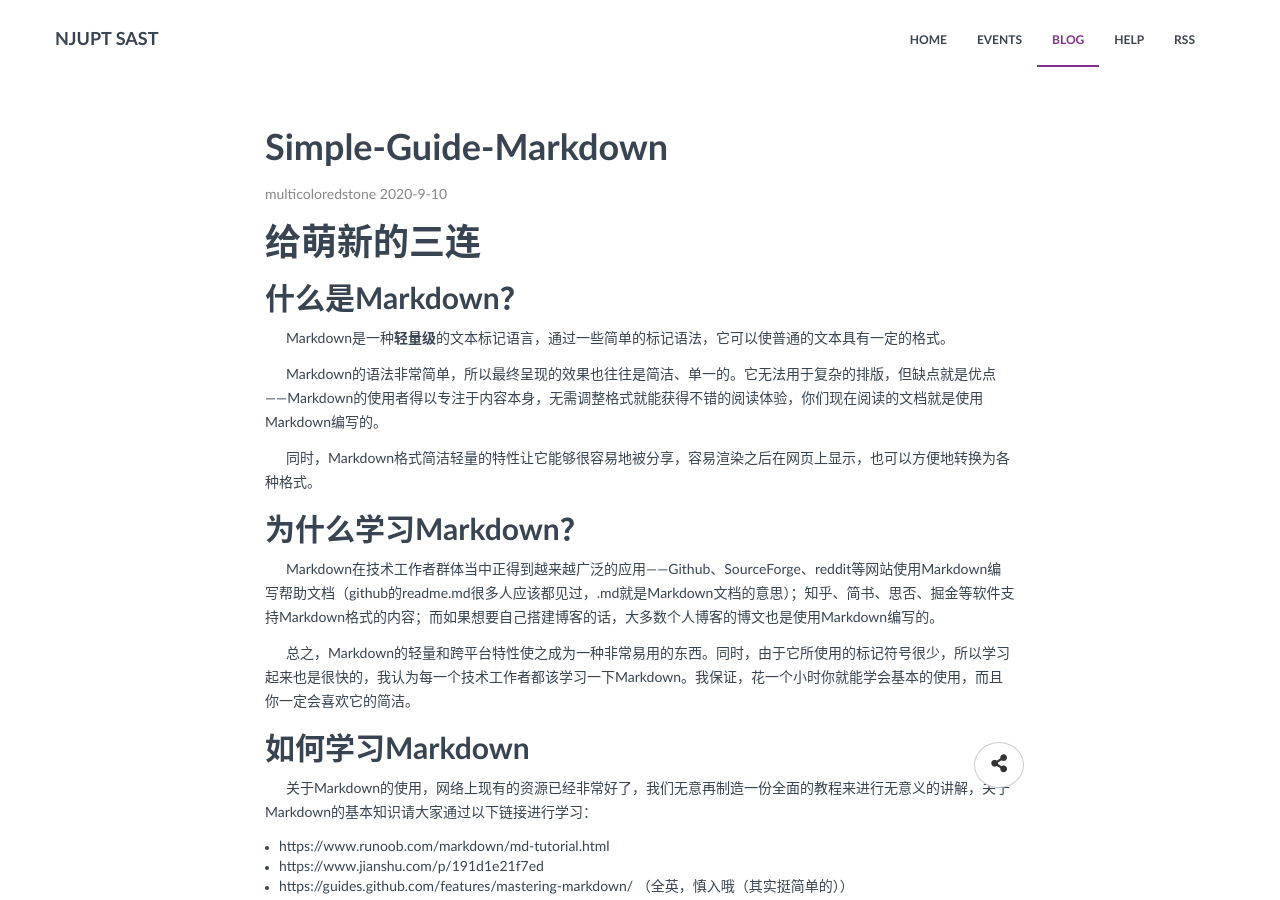
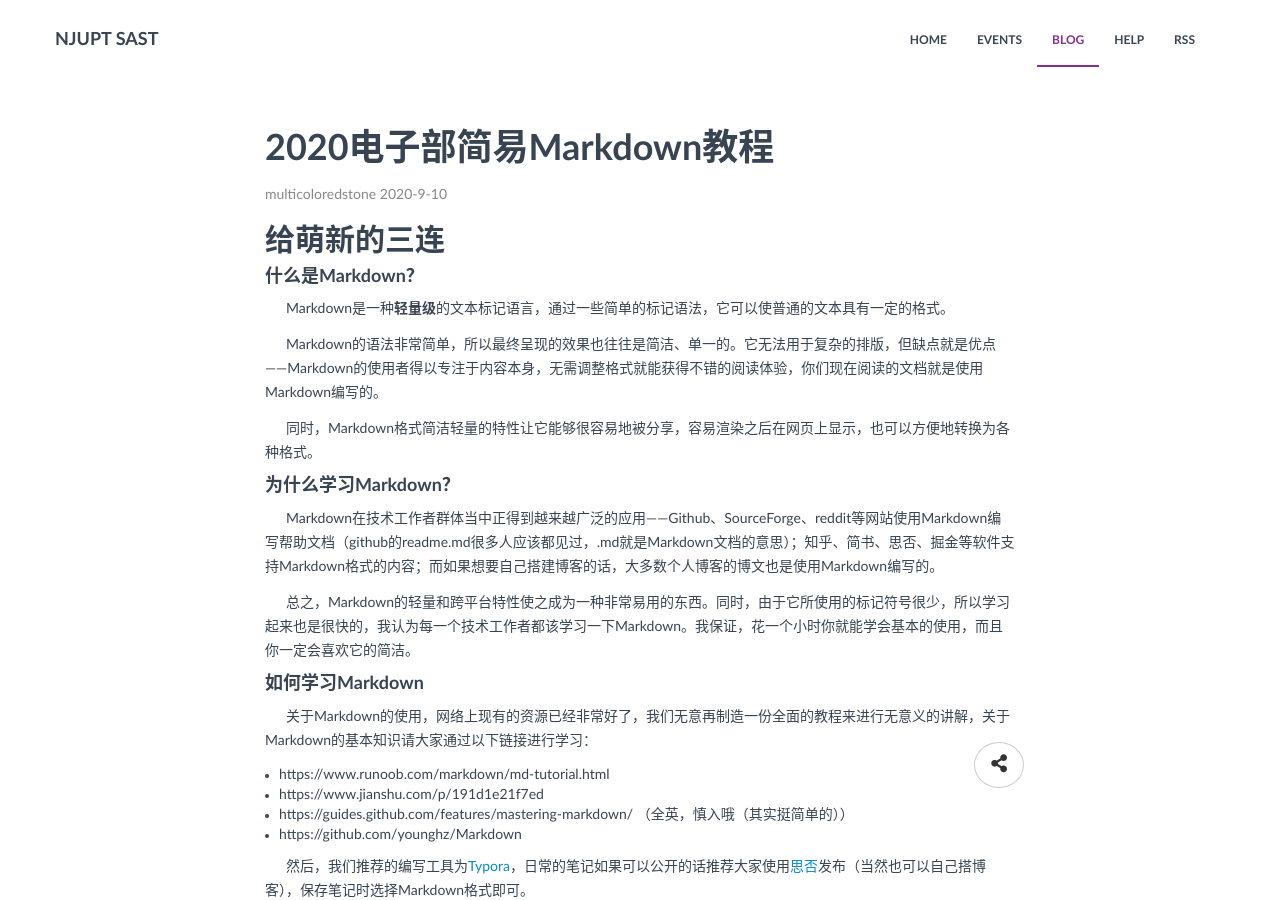
Before and after one commit to NJUPT-SAST/info, a Jekyll site: the page built from _posts/blog/2020-12-13-Simple-Guide-Markdown.md, in a window 1280 px wide and 900 px high. Built offline with Jekyll 4.4.1, drawn with Linux system fonts in a browser that asks for light colours.

Commit message:
add a md

````diff
--- a/_posts/blog/2020-12-13-Simple-Guide-Markdown.md
+++ b/_posts/blog/2020-12-13-Simple-Guide-Markdown.md
@@ -1,20 +1,20 @@
 ---
  layout: post
- title: Simple-Guide-Markdown
+ title: 2020电子部简易Markdown教程
  date: 2020-9-10
  author: multicoloredstone
  permalink: /blog/2020/Simple-Guide-Markdown
  categories:
      - blog
- tags: <TAG1> <TAG2> ...
- thumb: <LINK-TO-THUMB>
+ tags: Markdown
 
- excerpt: <DESCRIPTION>
 ---
 
-# 给萌新的三连
+<!--more-->
 
-## 什么是Markdown？
+## 给萌新的三连
+
+#### 什么是Markdown？
 
 &emsp;&emsp;Markdown是一种**轻量级**的文本标记语言，通过一些简单的标记语法，它可以使普通的文本具有一定的格式。
 
@@ -22,13 +22,13 @@
 
 &emsp;&emsp;同时，Markdown格式简洁轻量的特性让它能够很容易地被分享，容易渲染之后在网页上显示，也可以方便地转换为各种格式。
 
-## 为什么学习Markdown？
+#### 为什么学习Markdown？
 
 &emsp;&emsp;Markdown在技术工作者群体当中正得到越来越广泛的应用——Github、SourceForge、reddit等网站使用Markdown编写帮助文档（github的readme.md很多人应该都见过，.md就是Markdown文档的意思）；知乎、简书、思否、掘金等软件支持Markdown格式的内容；而如果想要自己搭建博客的话，大多数个人博客的博文也是使用Markdown编写的。
 
 &emsp;&emsp;总之，Markdown的轻量和跨平台特性使之成为一种非常易用的东西。同时，由于它所使用的标记符号很少，所以学习起来也是很快的，我认为每一个技术工作者都该学习一下Markdown。我保证，花一个小时你就能学会基本的使用，而且你一定会喜欢它的简洁。
 
-## 如何学习Markdown
+#### 如何学习Markdown
 
 &emsp;&emsp;关于Markdown的使用，网络上现有的资源已经非常好了，我们无意再制造一份全面的教程来进行无意义的讲解，关于Markdown的基本知识请大家通过以下链接进行学习：
 
@@ -39,7 +39,7 @@
 
 &emsp;&emsp;然后，我们推荐的编写工具为[Typora](https://typora.io/)，日常的笔记如果可以公开的话推荐大家使用[思否](https://segmentfault.com/)发布（当然也可以自己搭博客），保存笔记时选择Markdown格式即可。
 
-# Markdown在电子部日常中的使用
+### Markdown在电子部日常中的使用
 
 &emsp;&emsp;如果你全面地浏览了我们给出的链接中的内容，那么你可能会觉得“好像Markdown学习来还有一点复杂？”
 
@@ -49,15 +49,13 @@
 
 &emsp;&emsp;首先，说一下最常用的元素——其实就五个——标题、列表、图片、超链接、代码。
 
-# 最常用元素解析
+### 最常用元素解析
 
-
-
-## 一、标题
+#### 一、标题
 
 &emsp;&emsp;在Typora里面（之后的说明都默认在Typora中进行），敲一个`#`出来，然后敲一下空格，接下来输入的一行就算是标题文字了，`#`号的多少用于区分标题的层级，支持六级标题。
 
-## 二、列表
+#### 二、列表
 
 &emsp;&emsp;列表可以分为有序列表和无序列表。
 
@@ -77,19 +75,19 @@
 
 &emsp;&emsp;输入一个数字 + `.`(英文句号)然后**"空格/Tab"**可以开始一个有序列表，其他操作与无序列表相同。
 
-## 三、图片
+#### 三、图片
 
 &emsp;&emsp;推荐使用这样的方式插入图片：输入`![]()`（注意是英文括号），然后将图片路径输入到圆括号中，为了方便管理，推荐在本地书写文档时为每份笔记分配一个文件夹，然后在其下建立一个图片文件夹（比如“Picture” “Image”什么的），然后，使用相对路径插入图片。
 
 &emsp;&emsp;比如这样：`![](./Picture/P1.jpg)`
 
-## 四、超链接
+#### 四、超链接
 
 &emsp;&emsp;插入超链接的方法是输入`[]()`，然后，把你希望显示的文字放进方括号，实际链接放进圆括号。比如，如果你输入`[谷歌](https://www.google.com)`，那么显示效果是这样的：[谷歌](https://www.google.com)
 
 &emsp;&emsp;稍微要注意一下的地方是：在向括号中粘贴链接的时候，请先按Ctrl + / 切换到源代码模式（可以比较一下两种模式下粘贴链接后最终的源码）。
 
-## 五、代码
+#### 五、代码
 
 &emsp;&emsp;写技术文章当然少不了放代码啦，但是Markdown编辑器（例如Typora）会对原始内容进行渲染，所以不能直接输入。代码输入的话，有单行和多行之分，都需要使用反引号  \`（一般在你键盘左上角，Esc下面，记得使用英文模式），用一对反引号包起来的内容被视为单行代码，将按照原始内容显示，比如这样：`printf(Hello!);`
 
@@ -104,7 +102,7 @@ int main()
 }
 ```
 
-# 一点补充
+### 一点补充
 
 &emsp;&emsp;总的来说，会用上面的五个元素的话，平常写文档就没问题了，不过，为了改善阅读体验，你可能偶尔会需要使用以下几个元素：
 
````
Also changed, not shown: _posts/blog/2020-7-3-STM32-Readd-Lib.md (+3 -5 lines).
